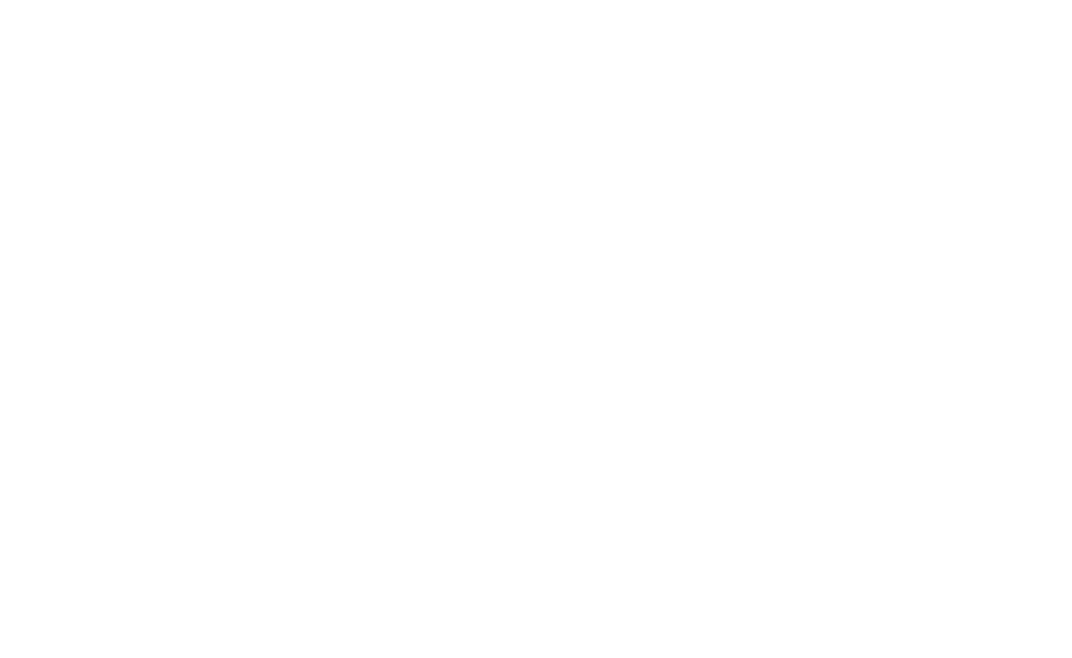
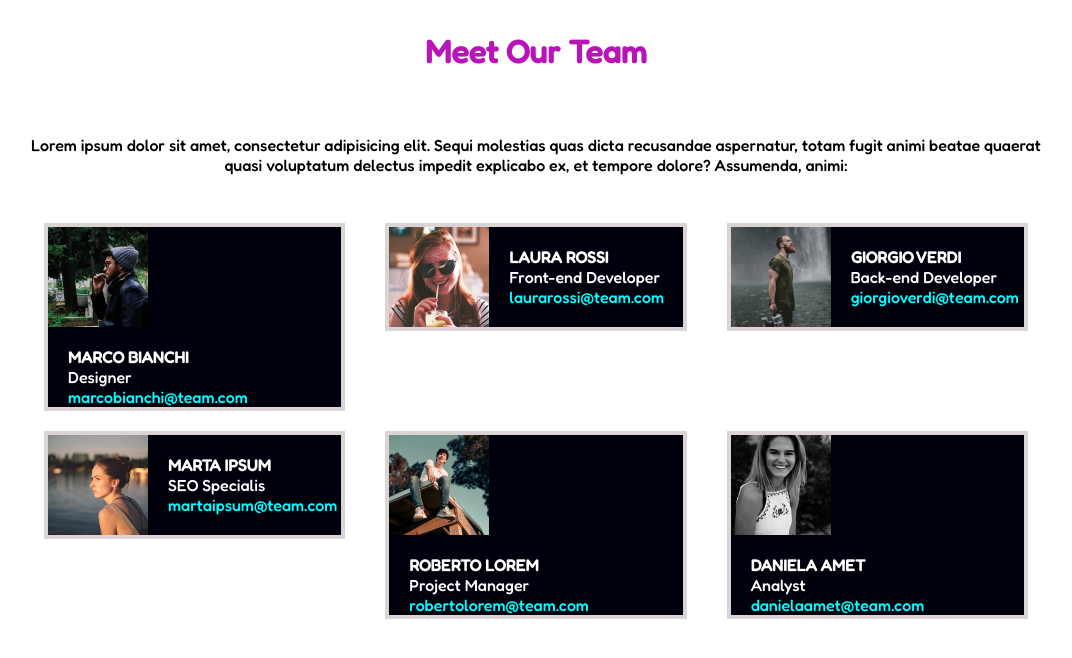
Before and after one commit to domenicolafroscia/html-css-float-cards, a plain HTML site: page index.html in a window 1280 px wide. Shown: the whole page, without its empty margins (104-1176 px from the left). Drawn offline with Linux system fonts and the light colour scheme.

Commit message:
add: aggiunta main e termine progetto

```diff
--- a/css/style.css
+++ b/css/style.css
@@ -1,6 +1,74 @@
 /* RESET */
-*{
+* {
     margin: 0;
     padding: 0;
     box-sizing: border-box;
 }
+
+/* MAIN */
+img {
+    max-width: 100%;
+}
+
+body {
+    font-family: 'Fredoka', sans-serif;
+}
+
+.container {
+    width: 80%;
+    text-align: center;
+    margin: 0 auto;
+}
+
+main {
+    padding-top: 2rem;
+}
+
+h1 {
+    color: rgb(184, 21, 184);
+    margin-bottom: 2em;
+    font-size: 2rem;
+}
+
+#paragraph {
+    margin-bottom: 3em;
+}
+
+.col {
+    float: left;
+    width: calc(100% / 3);
+    padding: 0 20px;
+    color: white;
+}
+
+.card {
+    background-color: rgb(0, 0, 12);
+    border: 4px solid rgb(219, 212, 212);
+    min-height: 50px;
+}
+
+.email {
+    color: aqua;
+}
+
+.col img {
+    height: 100px;
+    float: left;
+}
+
+.clearfix::after {
+    content: "";
+    clear: both;
+    display: table;
+}
+
+.padding {
+    padding: 20px;
+}
+
+.align {
+    float:left;
+    text-align: left;
+    padding-top: 20px;
+    padding-left: 20px;
+}
--- a/index.html
+++ b/index.html
@@ -5,8 +5,101 @@
     <meta name="viewport" content="width=device-width, initial-scale=1.0">
     <title>Float cards</title>
     <link rel="stylesheet" href="css/style.css">
+    <link rel="preconnect" href="https://fonts.googleapis.com">
+    <link rel="preconnect" href="https://fonts.gstatic.com" crossorigin>
+    <link href="https://fonts.googleapis.com/css2?family=Fredoka:wght@500&display=swap" rel="stylesheet">
 </head>
 <body>
+    <!-- main -->
+    <main class="container">
 
+        <!-- Titolo e paragrafo -->
+        <section>
+            <h1>Meet Our Team</h1>
+            <p id="paragraph">Lorem ipsum dolor sit amet, consectetur adipisicing elit. Sequi molestias quas dicta recusandae aspernatur, totam fugit animi beatae quaerat quasi voluptatum delectus impedit explicabo ex, et tempore dolore? Assumenda, animi:</p>
+        </section>
+        <!-- /Titolo e paragrafo -->
+
+        <!-- First section -->
+        <section>
+            <div class="clearfix">
+                <div class="col">
+                    <div class="card clearfix">
+                        <img src="img/male1.png" alt="Male 1">
+                        <div class="align">
+                            <h4>MARCO BIANCHI</h4>
+                            <p>Designer</p>
+                            <p class="email">marcobianchi@team.com</p>
+                        </div>
+                    </div>
+                </div>
+
+                <div class="col">
+                    <div class="card clearfix">
+                        <img src="img/female1.png" alt="Female 1">
+                        <div class="align">
+                            <h4>LAURA ROSSI</h4>
+                            <p>Front-end Developer</p>
+                            <p class="email">laurarossi@team.com</p>
+                        </div>
+                    </div>
+                </div>
+
+                <div class="col">
+                    <div class="card clearfix">
+                        <img src="img/male2.png" alt="Male 2">
+                        <div class="align">
+                            <h4>GIORGIO VERDI</h4>
+                            <p>Back-end Developer</p>
+                            <p class="email">giorgioverdi@team.com</p>
+                        </div>
+                    </div>
+                </div>
+            </div>
+        </section>
+        <!-- /First section -->
+
+        <!-- Second section -->
+        <section>
+            <div class="row clearfix">
+                <div class="col padding">
+                    <div class="card clearfix">
+                        <img src="img/female2.png" alt="Female 2">
+                        <div class="align">
+                            <h4>MARTA IPSUM</h4>
+                            <p>SEO Specialis</p>
+                            <p class="email">martaipsum@team.com</p>
+                        </div>
+                    </div>
+                </div>
+
+                <div class="col padding">
+                    <div class="card clearfix">
+                        <img src="img/male3.png" alt="Male 3">
+                        <div class="align">
+                            <h4>ROBERTO LOREM</h4>
+                            <p>Project Manager</p>
+                            <p class="email">robertolorem@team.com</p>
+                        </div>
+                    </div>
+                </div>
+
+                <div class="col padding">
+                    <div class="card clearfix">
+                        <img src="img/female3.png" alt="Female 3">
+                        <div class="align">
+                            <h4>DANIELA AMET</h4>
+                            <p>Analyst</p>
+                            <p class="email">danielaamet@team.com</p>
+                        </div>
+
+                    </div>
+                </div>
+            </div>
+        </section>
+        <!-- /Second section -->
+
+    </main>
+    <!-- /main -->
 </body>
 </html>
```
